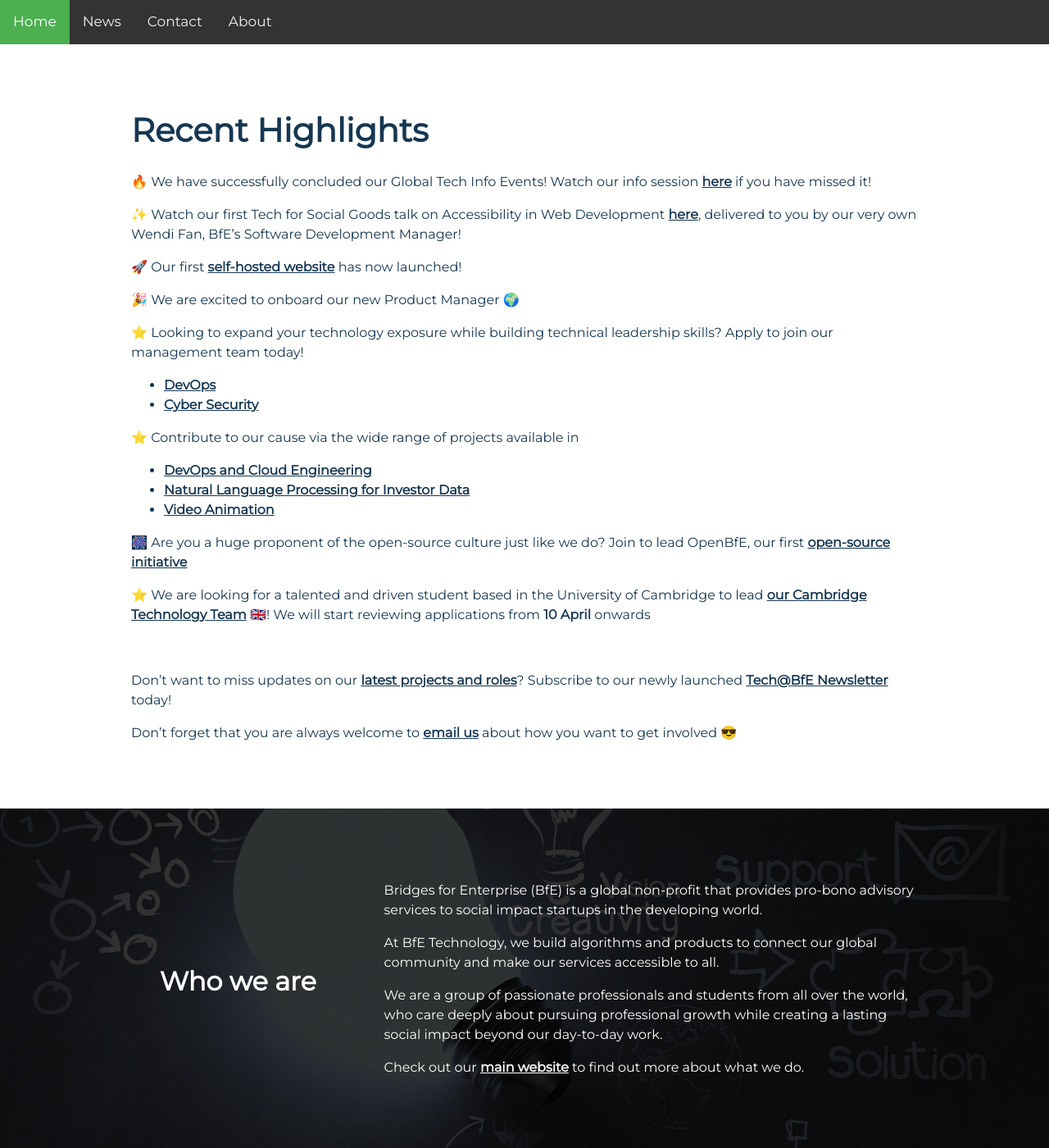
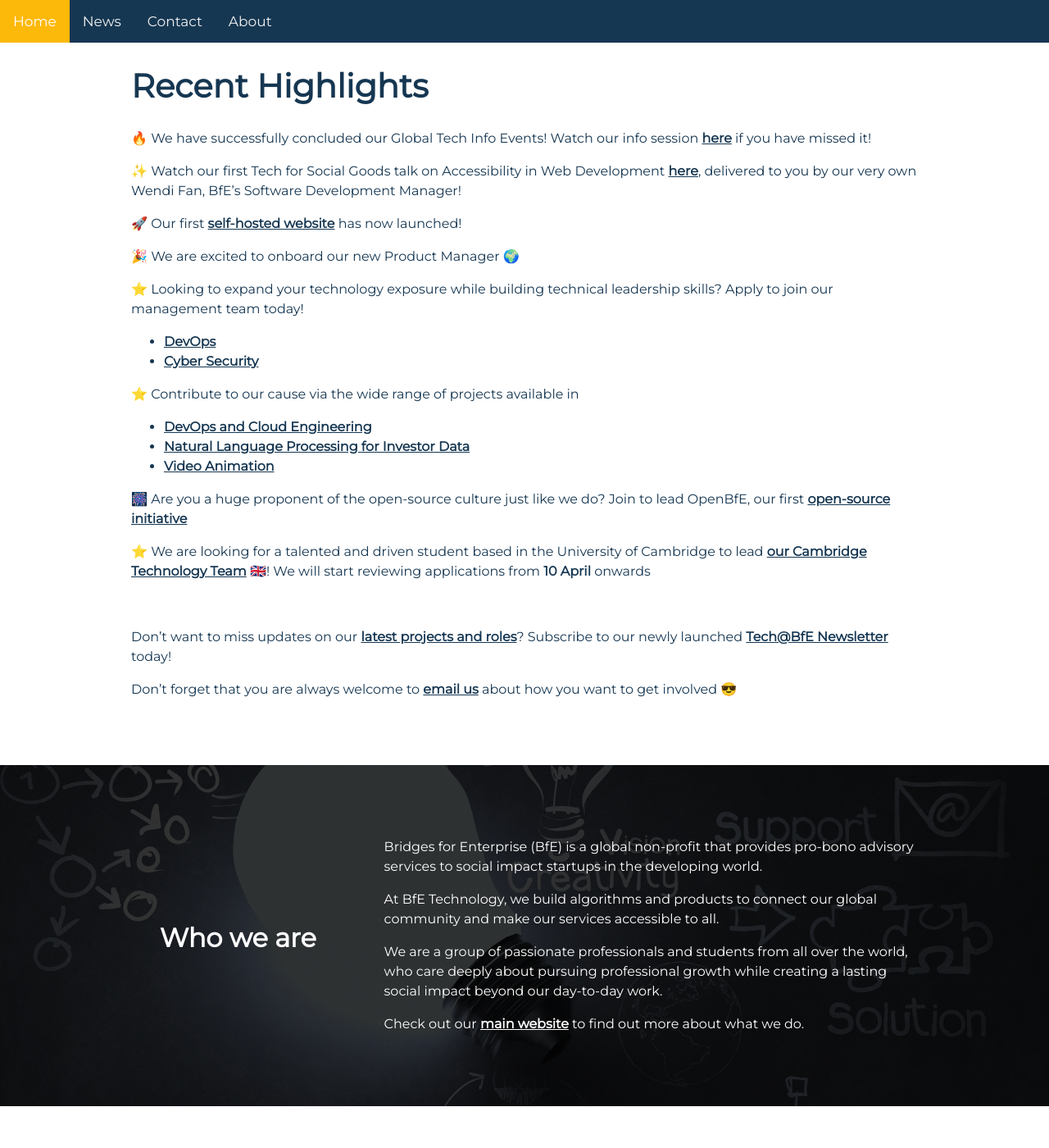
Before and after one commit to BfE-Technology/BfE-Technology.github.io, a Jekyll site: the page built from test.md, in a window 1280 px wide and 1400 px high. Shown: the whole window at 82% size. Built offline with Jekyll 4.4.1, drawn with Linux system fonts in a browser that asks for light colours; nearby versions of some CDN libraries.

Commit message:
Update custom.css

```diff
--- a/assets/css/custom.css
+++ b/assets/css/custom.css
@@ -510,8 +510,14 @@ body {
 /* menu */
 /* Add a black background color to the top navigation */
 .topnav {
-  background-color: #333;
+  background-color: #163752;
   overflow: hidden;
+  position: fixed;
+  top: 0;
+  width: 100%;
+  height: 52px;
+  z-index: 1000;
+  transition: top 0.3s;
 }
 
 /* Style the links inside the navigation bar */
@@ -527,13 +533,13 @@ body {
 
 /* Change the color of links on hover */
 .topnav a:hover {
-  background-color: #ddd;
+  background-color: #edf9ff;
   color: black;
 }
 
 /* Add an active class to highlight the current page */
 .topnav a.active {
-  background-color: #4CAF50;
+  background-color: #fdb90a;
   color: white;
 }
 
```
